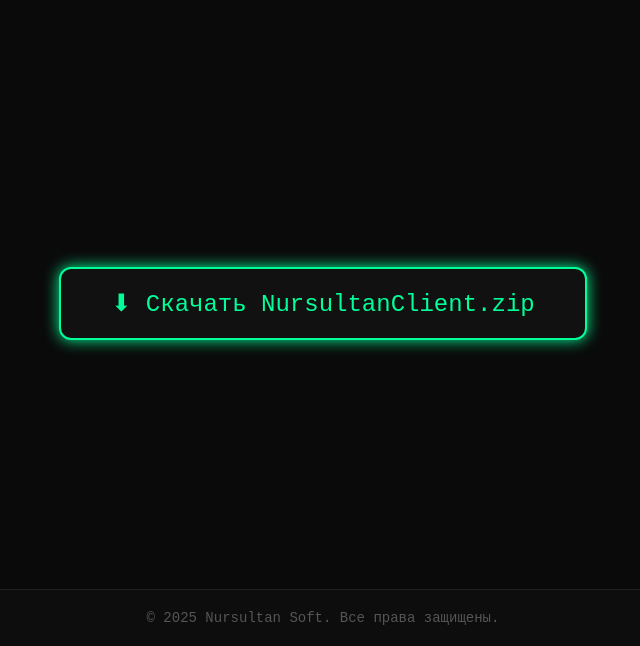
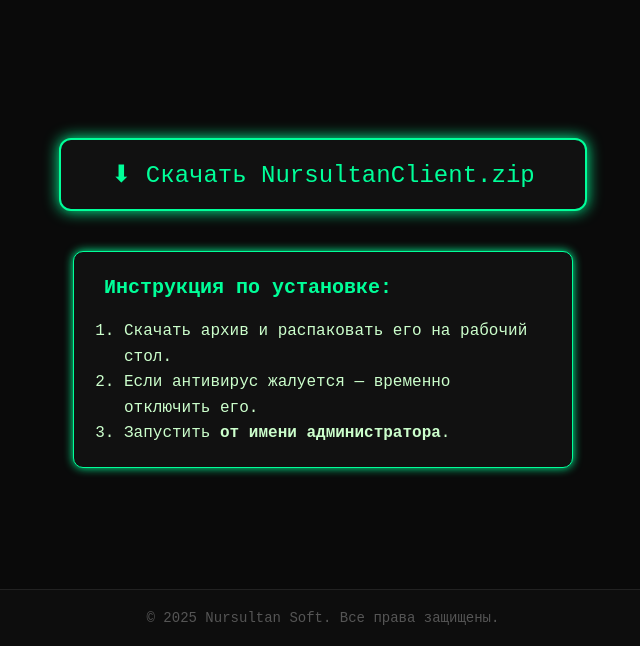
Before and after one commit to KorobenkoIgor/cruck, a plain HTML site: page index.html in a window 1280 px wide. Shown: the part 154-800 px from the top of the page, without its empty margins (317-957 px from the left). Drawn offline with Linux system fonts and the light colour scheme.

Commit message:
Первоначальный коммит

```diff
--- a/index.html
+++ b/index.html
@@ -40,6 +40,7 @@
     main {
       flex: 1;
       display: flex;
+      flex-direction: column;
       align-items: center;
       justify-content: center;
       padding: 40px 20px;
@@ -55,12 +56,36 @@
       text-decoration: none;
       transition: all 0.3s ease;
       box-shadow: 0 0 15px #00ff99;
+      margin-bottom: 40px;
     }
 
     .download-button:hover {
       background-color: #00ff99;
       color: #0a0a0a;
       box-shadow: 0 0 25px #00ff99;
+    }
+
+    .instructions {
+      max-width: 500px;
+      background-color: #111;
+      border: 1px solid #00ff99;
+      border-radius: 10px;
+      padding: 20px 30px;
+      box-shadow: 0 0 10px #00ff99;
+      color: #ccffcc;
+      font-size: 16px;
+      line-height: 1.6;
+    }
+
+    .instructions h3 {
+      margin-bottom: 15px;
+      color: #00ff99;
+      font-size: 20px;
+    }
+
+    .instructions ol {
+      list-style-type: decimal;
+      padding-left: 20px;
     }
 
     footer {
@@ -81,6 +106,15 @@
 
   <main>
     <a class="download-button" href="file.zip" download>⬇ Скачать NursultanClient.zip</a>
+
+    <div class="instructions">
+      <h3>Инструкция по установке:</h3>
+      <ol>
+        <li>Скачать архив и распаковать его на рабочий стол.</li>
+        <li>Если антивирус жалуется — временно отключить его.</li>
+        <li>Запустить <b>от имени администратора</b>.</li>
+      </ol>
+    </div>
   </main>
 
   <footer>
```
